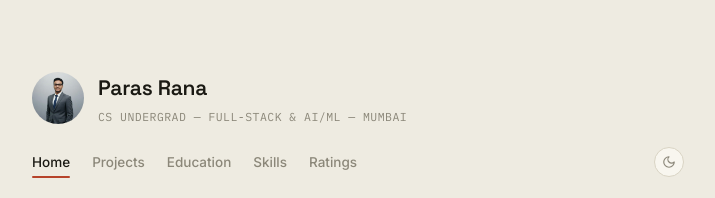
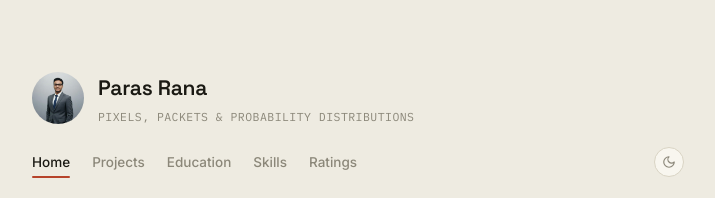
Before and after one commit to ParasRana123/Portfolio-Website, a Next.js app: page / in a window 1280 px wide. Shown: the top 198 px of the page, without its empty margins (282-997 px from the left). Built offline with nearby package versions, Linux system fonts and the light colour scheme; no server answers.

Commit message:
updated header

```diff
--- a/components/Header.tsx
+++ b/components/Header.tsx
@@ -8,7 +8,7 @@ export default function Header() {
       <div>
         <h1 className="dp-name">Paras Rana</h1>
         <p className="dp-subtitle">
-          CS UNDERGRAD — FULL-STACK & AI/ML — MUMBAI
+          PIXELS, PACKETS &amp; PROBABILITY DISTRIBUTIONS
         </p>
       </div>
     </div>
```
